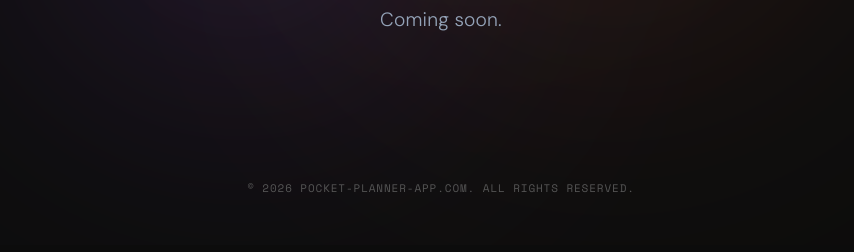
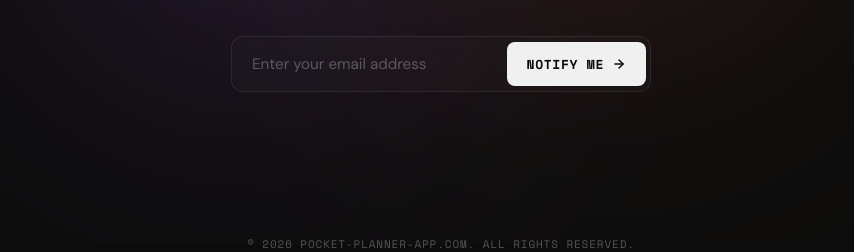
Before and after one commit to pocket-planner/website, a website built with Vite: page index.html in a window 1280 px wide. Shown: the part 555-807 px from the top of the page, without its empty margins (199-1053 px from the left). Built offline with nearby package versions, Linux system fonts and the light colour scheme.

Commit message:
feat: implemented mailing list

```diff
--- a/index.html
+++ b/index.html
@@ -56,6 +56,36 @@
       A minimalist companion for your daily productivity. Coming soon.
     </p>
 
+    <!-- Email Subscription Form (Kit / ConvertKit) -->
+    <!-- Configure by replacing 'YOUR_KIT_FORM_ID' with your actual Kit Form ID. -->
+    <form action="https://app.convertkit.com/forms/9492617/subscriptions" method="post" class="subscribe-form" id="subscribe-form">
+      <input type="email" name="email_address" id="bd-email" placeholder="Enter your email address" required class="email-input" />
+      <button type="submit" class="submit-btn" aria-label="Subscribe">
+        <span>Notify Me</span>
+        <svg xmlns="http://www.w3.org/2000/svg" width="14" height="14" viewBox="0 0 24 24" fill="none" stroke="currentColor" stroke-width="2.5" stroke-linecap="round" stroke-linejoin="round" class="arrow-icon">
+          <line x1="5" y1="12" x2="19" y2="12"></line>
+          <polyline points="12 5 19 12 12 19"></polyline>
+        </svg>
+      </button>
+    </form>
+
+    <!--
+    Alternative Buttondown Form Integration:
+    To use Buttondown instead, uncomment the block below and comment out the Kit form above.
+
+    <form action="https://buttondown.email/api/emails/embed-subscribe/YOUR_BUTTONDOWN_USERNAME" method="post" target="popupwindow" onsubmit="window.open('https://buttondown.email/api/emails/embed-subscribe/YOUR_BUTTONDOWN_USERNAME', 'popupwindow')" class="subscribe-form" id="subscribe-form">
+      <input type="email" name="email" id="bd-email" placeholder="Enter your email address" required class="email-input" />
+      <input type="hidden" value="1" name="embed" />
+      <button type="submit" class="submit-btn" aria-label="Subscribe">
+        <span>Notify Me</span>
+        <svg xmlns="http://www.w3.org/2000/svg" width="14" height="14" viewBox="0 0 24 24" fill="none" stroke="currentColor" stroke-width="2.5" stroke-linecap="round" stroke-linejoin="round" class="arrow-icon">
+          <line x1="5" y1="12" x2="19" y2="12"></line>
+          <polyline points="12 5 19 12 12 19"></polyline>
+        </svg>
+      </button>
+    </form>
+    -->
+
     <footer class="footer-info" id="footer-info">
       &copy; 2026 pocket-planner-app.com. All rights reserved.
     </footer>
--- a/style.css
+++ b/style.css
@@ -269,6 +269,87 @@
   letter-spacing: 0.01em;
 }
 
+/* Newsletter Subscription Form */
+.subscribe-form {
+  display: flex;
+  align-items: center;
+  width: 100%;
+  max-width: 420px;
+  background: rgba(255, 255, 255, 0.02);
+  border: 1px solid rgba(255, 255, 255, 0.08);
+  border-radius: 12px;
+  padding: 4px;
+  box-sizing: border-box;
+  margin-bottom: 3.5rem;
+  backdrop-filter: blur(12px);
+  -webkit-backdrop-filter: blur(12px);
+  transition: border-color 0.4s ease, box-shadow 0.4s ease, transform 0.4s ease;
+
+  opacity: 0;
+  transform: translateY(20px);
+  animation: reveal-up 1.2s cubic-bezier(0.16, 1, 0.3, 1) forwards;
+  animation-delay: 0.65s;
+}
+
+.subscribe-form:focus-within {
+  border-color: rgba(168, 85, 247, 0.4);
+  box-shadow: 0 0 25px rgba(168, 85, 247, 0.15);
+  transform: translateY(-1px);
+}
+
+.email-input {
+  flex: 1;
+  background: transparent;
+  border: none;
+  outline: none;
+  padding: 0.8rem 1rem;
+  font-family: 'DM Sans', sans-serif;
+  font-size: 0.95rem;
+  color: var(--text-primary);
+  box-sizing: border-box;
+  min-width: 0;
+}
+
+.email-input::placeholder {
+  color: rgba(240, 240, 240, 0.3);
+}
+
+.submit-btn {
+  background: var(--text-primary);
+  border: none;
+  outline: none;
+  color: var(--bg-color);
+  font-family: 'Space Mono', monospace;
+  font-size: 0.813rem;
+  font-weight: 700;
+  text-transform: uppercase;
+  letter-spacing: 0.05em;
+  padding: 0.75rem 1.25rem;
+  border-radius: 8px;
+  cursor: pointer;
+  display: flex;
+  align-items: center;
+  gap: 0.5rem;
+  transition: all 0.3s cubic-bezier(0.16, 1, 0.3, 1);
+}
+
+.submit-btn:hover {
+  background: linear-gradient(135deg, #a855f7 0%, #ff6b35 100%);
+  color: #ffffff;
+}
+
+.submit-btn:active {
+  transform: scale(0.97);
+}
+
+.arrow-icon {
+  transition: transform 0.3s ease;
+}
+
+.submit-btn:hover .arrow-icon {
+  transform: translateX(3px);
+}
+
 /* Footer Copyright */
 .footer-info {
   font-family: 'Space Mono', monospace;
```
